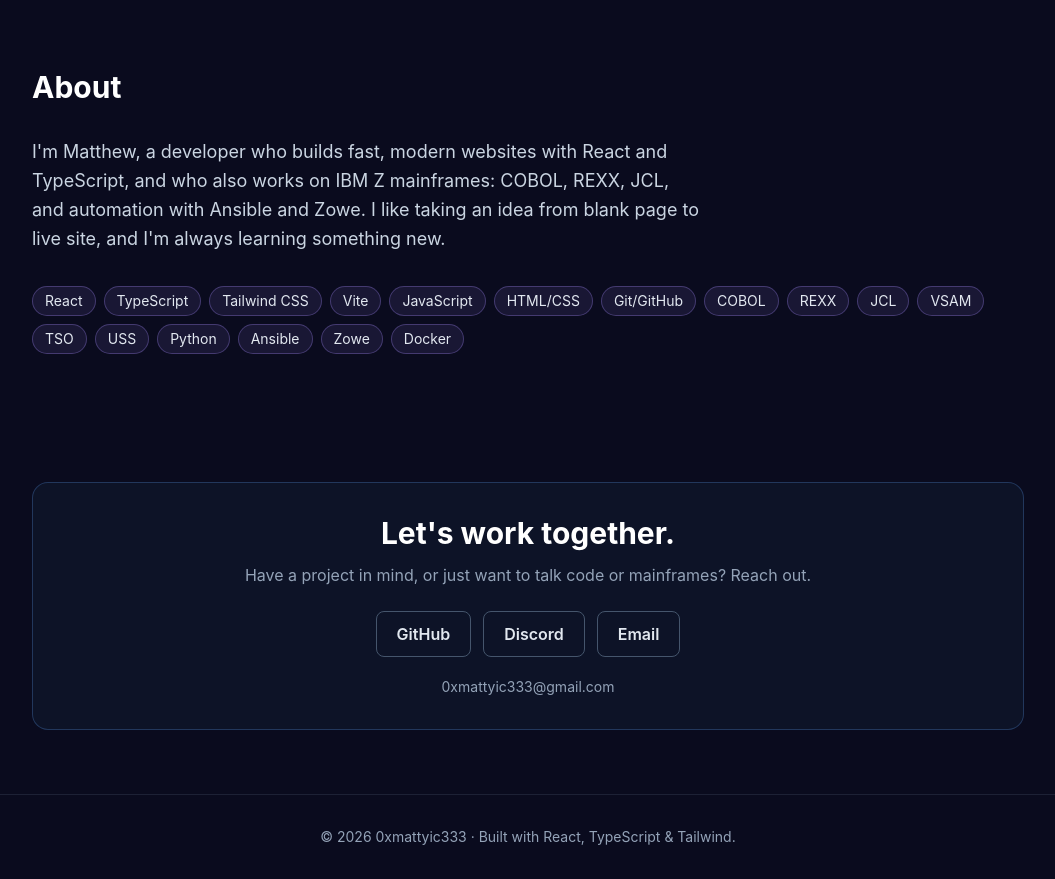
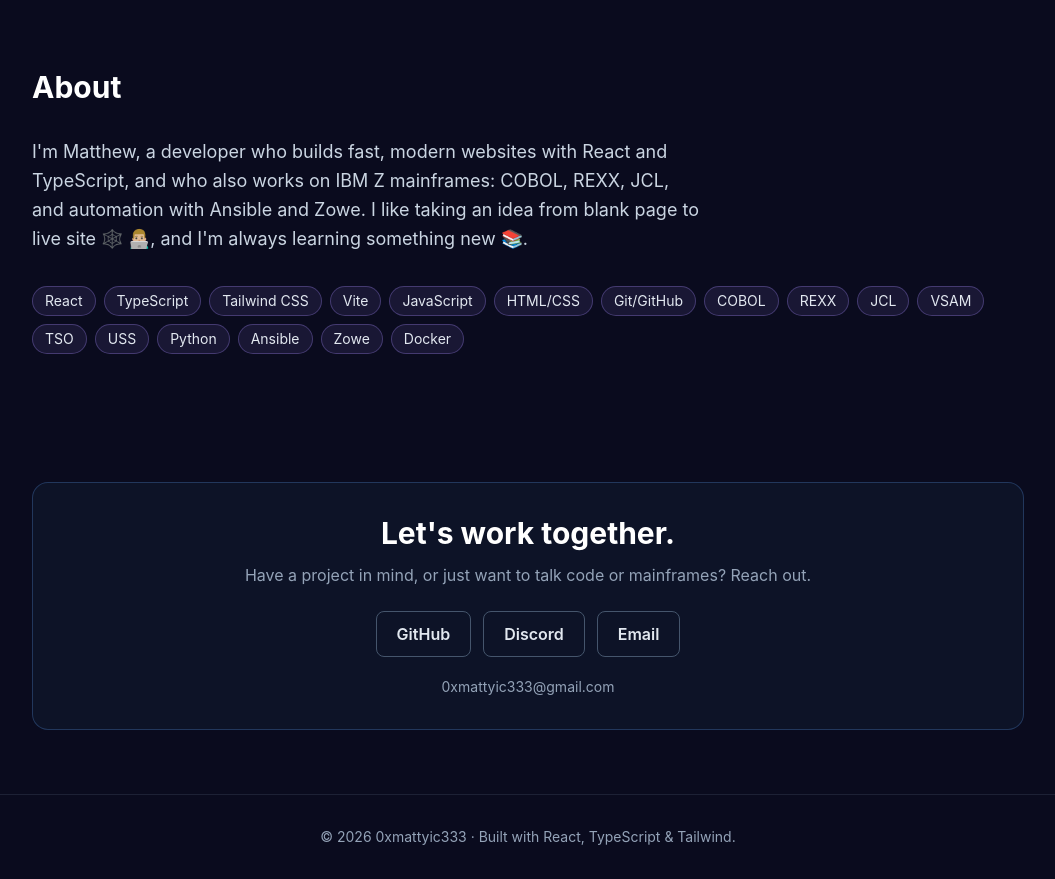
Before and after one commit to 0xmattyic333/0xmattyic333.github.io, a React (Vite) app: page / in a window 1280 px wide. Shown: the part 1340-2219 px from the top of the page, without its empty margins (112-1167 px from the left). Built offline with nearby package versions, Linux system fonts and the light colour scheme.

Commit message:
update about.tsx

```diff
--- a/src/components/About.tsx
+++ b/src/components/About.tsx
@@ -8,7 +8,7 @@
       <p className="max-w-2xl text-lg leading-relaxed text-slate-300">
         I'm Matthew, a developer who builds fast, modern websites with React and TypeScript, and who
         also works on IBM Z mainframes: COBOL, REXX, JCL, and automation with Ansible and Zowe. I like
-        taking an idea from blank page to live site, and I'm always learning something new.
+        taking an idea from blank page to live site 🕸️ 👨🏼‍💻, and I'm always learning something new 📚.
       </p>
       <ul className="mt-8 flex flex-wrap gap-2">
         {skills.map((skill) => (
```
